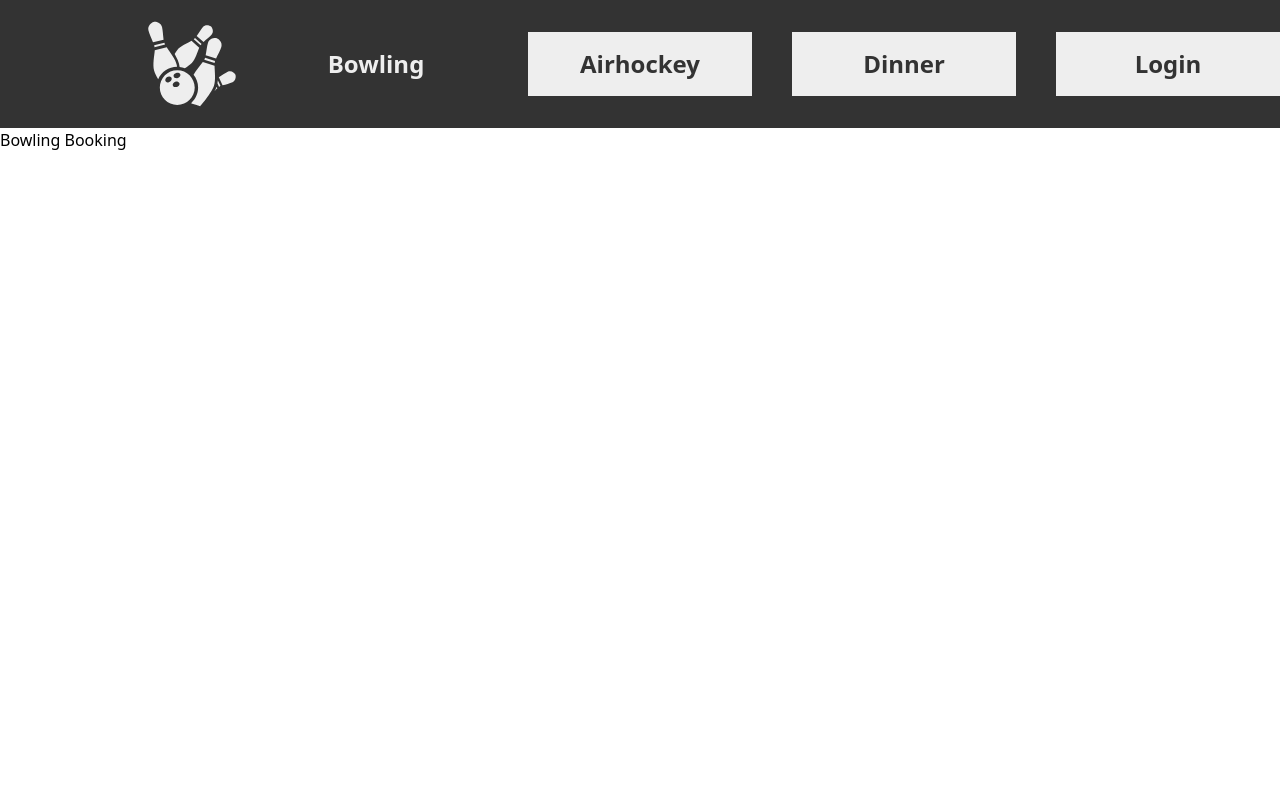
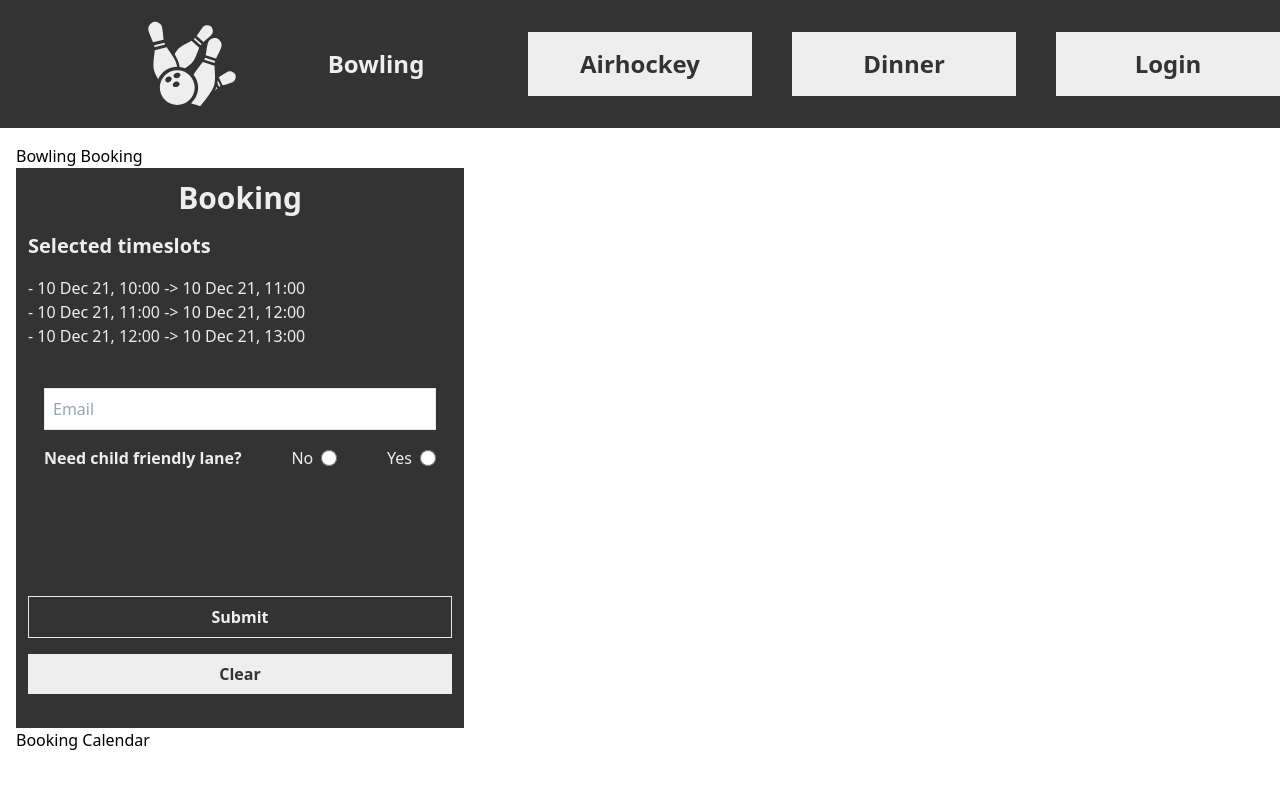
Before and after one commit to ECC-KEA/bowling-frontend, a React (Vite) app: page /bowling in a window 1280 px wide. Shown: the top 788 px of the page. Built offline with nearby package versions, Linux system fonts and the light colour scheme.

Commit message:
#1 U10 booking form component

```diff
--- /dev/null
+++ b/src/components/BookingCalendar.tsx
@@ -0,0 +1,9 @@
+function BookingCalendar() {
+	return (
+		<div>
+			<h1>Booking Calendar</h1>
+		</div>
+	);
+}
+
+export default BookingCalendar;
--- /dev/null
+++ b/src/components/BookingForm.tsx
@@ -0,0 +1,51 @@
+import {Dispatch, FormEventHandler, ReactNode, SetStateAction} from "react";
+import {TimeSlot} from "../types/datatypes.ts";
+import {formatDate} from "../utils/dateUtils.ts";
+
+function TimeSlotString({start, end} : TimeSlot) {
+	return (
+		`${formatDate(start)} -> ${formatDate(end)}`
+	);
+}
+
+interface BookingFormProps {
+	children: ReactNode;
+	selectedTimeslots: TimeSlot[];
+	setSelectedTimeslots: Dispatch<SetStateAction<TimeSlot[]>>
+	onSubmit: FormEventHandler<HTMLFormElement>;
+}
+
+function BookingForm({children, selectedTimeslots, setSelectedTimeslots, onSubmit} : BookingFormProps) {
+	return (
+		<div className="bg-gray text-gray-light p-3 max-w-md flex flex-col gap-4 min-h-[70vh]">
+			<h1 className="w-full text-center font-semibold text-3xl">Booking</h1>
+			<span className="font-semibold text-xl">
+				Selected timeslots
+			</span>
+			<ul className="overflow-y-auto h-20">
+				{selectedTimeslots.map((timeslot) => (
+					<li key={timeslot.start.getTime()}>
+						- <TimeSlotString start={timeslot.start} end={timeslot.end} />
+					</li>
+				))}
+			</ul>
+			<form className="flex flex-col gap-4 justify-between" onSubmit={onSubmit}>
+				<div className="h-52 p-4 flex flex-col gap-4">
+					{children}
+				</div>
+				<button className="bg-gray border text-gray-light font-semibold p-2 hover:bg-gray-light hover:text-gray">
+					Submit
+				</button>
+				<button
+					className="bg-gray-light text-gray font-semibold p-2 hover:bg-gray-medium"
+					onClick={() => setSelectedTimeslots([])}
+					type={"reset"}
+				>
+					Clear
+				</button>
+			</form>
+		</div>
+	);
+}
+
+export default BookingForm;
--- /dev/null
+++ b/src/components/PageLayout.tsx
@@ -0,0 +1,11 @@
+import {ReactNode} from "react";
+
+function PageLayout({children}:{children: ReactNode}) {
+	return (
+		<main className="p-4">
+			{children}
+		</main>
+	);
+}
+
+export default PageLayout;
--- a/src/containers/BowlingBooking.tsx
+++ b/src/containers/BowlingBooking.tsx
@@ -1,9 +1,83 @@
+import BookingCalendar from "../components/BookingCalendar.tsx";
+import BookingForm from "../components/BookingForm.tsx";
+import {TimeSlot} from "../types/datatypes.ts";
+import {FormEvent, useState} from "react";
+import PageLayout from "../components/PageLayout.tsx";
 
-function BowlingBooking(){
+const timeslots = [
+	{
+		start: new Date(2021, 11, 10, 10, 0),
+		end: new Date(2021, 11, 10, 11, 0)
+	},
+	{
+		start: new Date(2021, 11, 10, 11, 0),
+		end: new Date(2021, 11, 10, 12, 0)
+	},
+	{
+		start: new Date(2021, 11, 10, 12, 0),
+		end: new Date(2021, 11, 10, 13, 0)
+	}
+]
+
+function BowlingBooking() {
+	const [selectedTimeslots, setSelectedTimeslots] = useState<TimeSlot[]>(timeslots);
+	const [childFriendly, setChildFriendly] = useState<boolean>(false);
+	const [email, setEmail] = useState<string>("");
+
+	const onSubmit = (e: FormEvent<HTMLFormElement>) => {
+		e.preventDefault();
+		console.log("Booking submitted");
+		console.log(selectedTimeslots);
+		console.log(childFriendly);
+		console.log(email);
+	}
+
 	return (
-		<div>
+		<PageLayout>
 			<h1>Bowling Booking</h1>
-		</div>
+			<BookingForm
+				selectedTimeslots={selectedTimeslots}
+				setSelectedTimeslots={setSelectedTimeslots}
+				onSubmit={onSubmit}
+			>
+				<input
+					type="email"
+					required={true}
+					value={email}
+					placeholder="Email"
+					className="border p-2 text-black w-full"
+					onChange={(e) => setEmail(e.target.value)}
+				/>
+				<div className="flex justify-between">
+					<span className="font-semibold">
+						Need child friendly lane?
+					</span>
+					<label className="flex items-center gap-2">
+						No
+						<input
+							required={true}
+							unselectable={"off"}
+							type="radio"
+							name="child-friendly"
+							className="border ml- p-2 w-4 h-4 accent-blue-950"
+							onInput={() => setChildFriendly(false)}
+						/>
+					</label>
+					<label className="flex items-center gap-2">
+						Yes
+						<input
+							required={true}
+							unselectable={"off"}
+							type="radio"
+							name="child-friendly"
+							className="border ml- p-2 w-4 h-4 accent-blue-950"
+							onInput={() => setChildFriendly(true)}
+						/>
+					</label>
+				</div>
+			</BookingForm>
+			<BookingCalendar/>
+		</PageLayout>
 	);
 }
 
--- a/src/hooks/useBowlingBooking.ts
+++ b/src/hooks/useBowlingBooking.ts
@@ -40,8 +40,6 @@ function useBowlingBookings() {
 	}, [fromDate]);
 
 
-
-
 	return {bookings, loading, setFromDate};
 }
 
--- a/src/types/datatypes.ts
+++ b/src/types/datatypes.ts
@@ -8,9 +8,14 @@ interface Booking{
 	status: Status;
 }
 
+interface TimeSlot{
+	start: Date;
+	end: Date;
+}
+
 interface BowlingBooking extends Booking{
 	laneId: number;
 	childFriendly: boolean;
 }
 
-export type {BowlingBooking}
+export type {BowlingBooking, TimeSlot}
--- /dev/null
+++ b/src/utils/dateUtils.ts
@@ -0,0 +1,12 @@
+
+function formatDate(date: Date): string {
+  return date.toLocaleString('en-UK', {
+	year: '2-digit',
+	month: 'short',
+	day: 'numeric',
+	hour: 'numeric',
+	minute: 'numeric',
+  });
+}
+
+export { formatDate };
```
